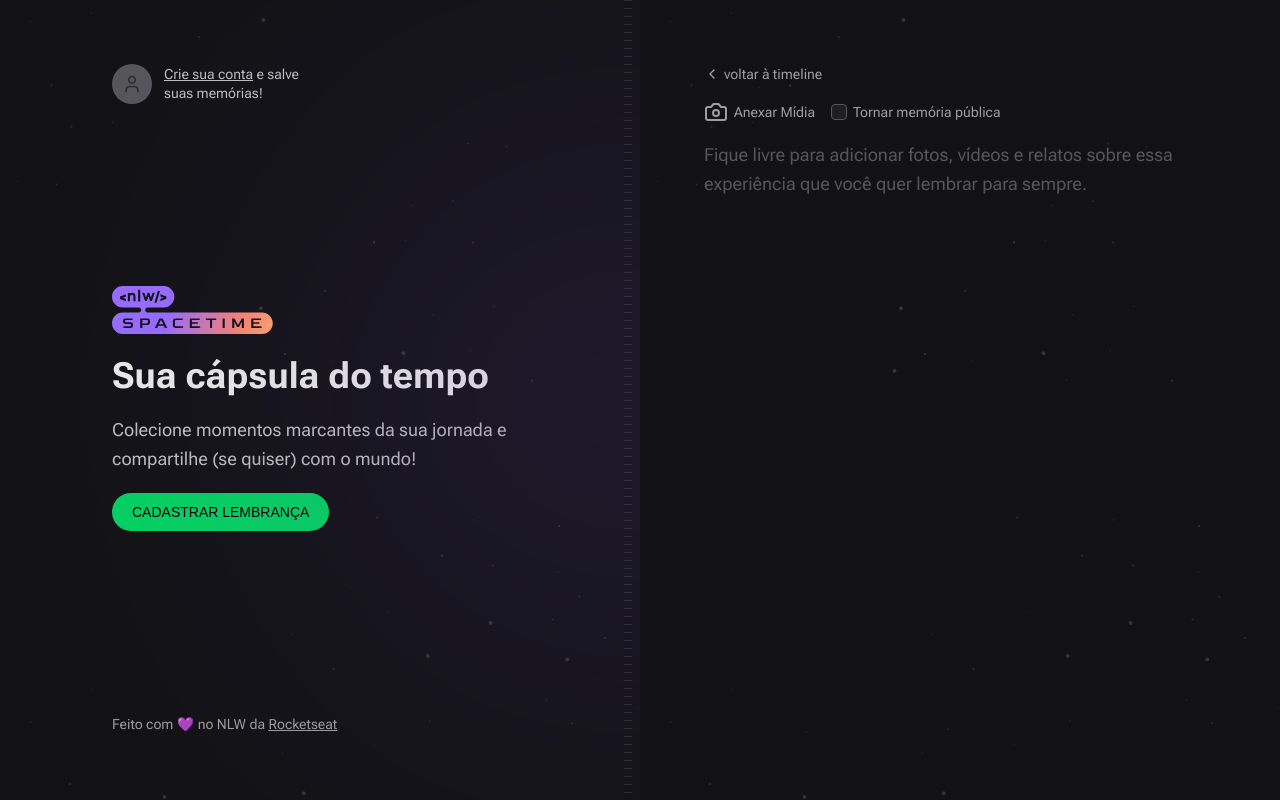
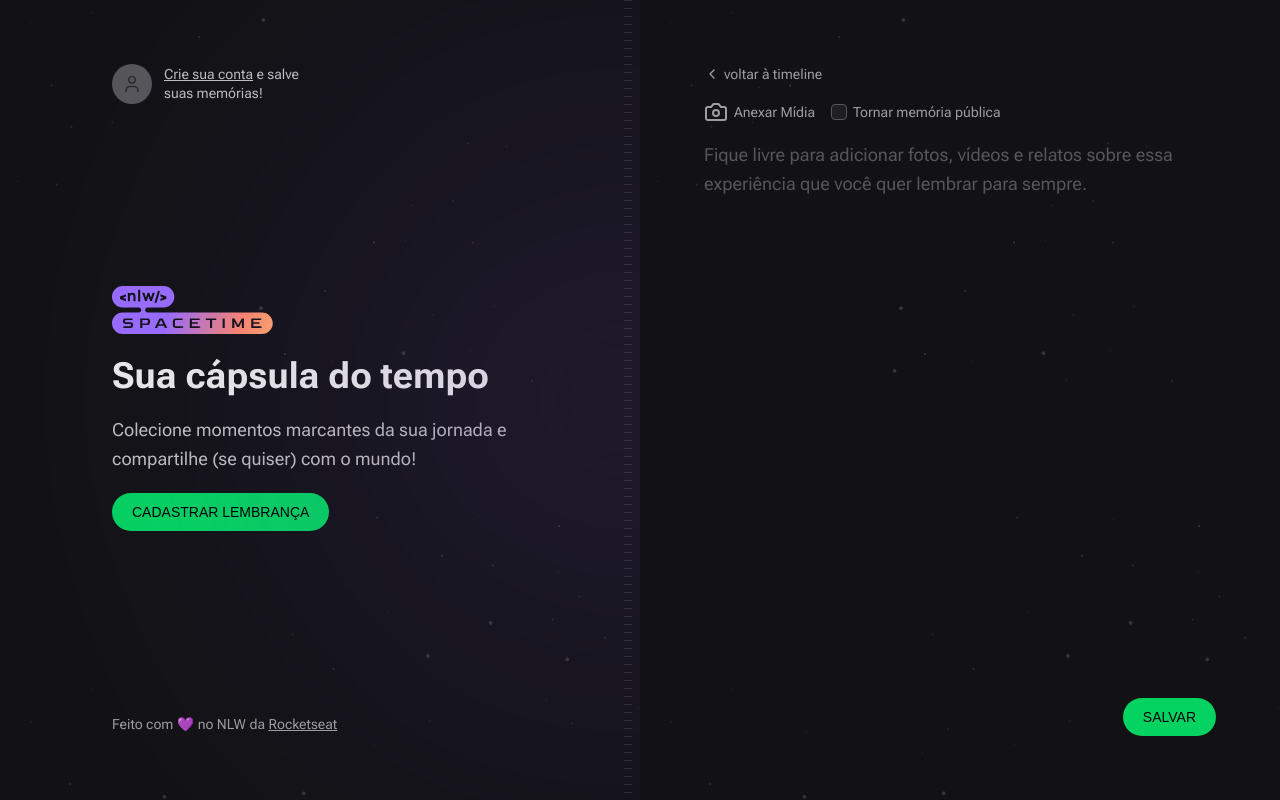
Before and after one commit to severinocarlos/NLW-Spacetime, a Next.js app in the folder web/: page /memories/new in a window 1280 px wide. Built offline with nearby package versions, Linux system fonts and the light colour scheme; no server answers; a web font is replaced by a local one.

Commit message:
fixe: upload files

```diff
--- a/web/package.json
+++ b/web/package.json
@@ -16,6 +16,7 @@
     "axios": "^1.4.0",
     "eslint": "8.40.0",
     "eslint-config-next": "13.4.2",
+    "js-cookie": "^3.0.5",
     "jwt-decode": "^3.1.2",
     "lucide-react": "^0.219.0",
     "next": "13.4.2",
@@ -26,6 +27,7 @@
     "typescript": "5.0.4"
   },
   "devDependencies": {
-    "@tailwindcss/forms": "^0.5.3"
+    "@tailwindcss/forms": "^0.5.3",
+    "@types/js-cookie": "^3.0.3"
   }
 }
--- a/web/src/app/memories/new/page.tsx
+++ b/web/src/app/memories/new/page.tsx
@@ -1,5 +1,5 @@
-import { MediaPicker } from "@/components/MediaPicker";
-import { Camera, ChevronLeft } from "lucide-react";
+import { NewMemoryForm } from "@/components/NewMemoryForm";
+import { ChevronLeft } from "lucide-react";
 import Link from "next/link";
 
 export default function NewMemory() {
@@ -13,28 +13,7 @@
                 voltar à timeline
             </Link>
 
-            <form className="flex flex-1 flex-col gap-2">
-                <div className="flex items-center gap-4">
-                    <label htmlFor="media" className="flex cursor-pointer items-center gap-1.5 text-sm text-gray-200 hover:text-gray-100">
-                        <Camera />
-                        Anexar Mídia
-                    </label>
-
-                    <label htmlFor="isPublic" className="flex items-center gap-1.5 text-sm text-gray-200 hover:text-gray-100">
-                        <input type="checkbox" name="isPublic" id="isPublic" value="true" className="h-4 w-4 rounded border-gray-400 bg-gray-700 text-purple-500"/>
-                        Tornar memória pública
-                    </label>
-                </div>
-
-                <MediaPicker />
-                <textarea
-                    name="content"
-                    spellCheck={false}
-                    className="w-full flex-1 resize-none rounded border-0 bg-transparent p-0 text-lg leading-relaxed text-gray-100 placeholder:text-gray-400 focus:ring-0"
-                    placeholder="Fique livre para adicionar fotos, vídeos e relatos sobre essa experiência que você quer lembrar para sempre."
-                />
-            </form>
-
+            <NewMemoryForm />
         </div>
     )
 }
--- a/web/src/components/MediaPicker.tsx
+++ b/web/src/components/MediaPicker.tsx
@@ -21,12 +21,13 @@
         <>
             <input
                 onChange={onFileSelected}
+                name="coverUrl"
                 type="file" id="media"
                 className="invisible h-0 w-0"
                 accept="image/*"
             />
 
-            {preview && <img src={preview} alt="" className="aspect-video w-full roudend-lg object-cover"/> }
+            {preview && <img src={preview} alt="" className="aspect-video w-full rounded-lg object-cover"/> }
         </>
 
     )
--- /dev/null
+++ b/web/src/components/NewMemoryForm.tsx
@@ -0,0 +1,77 @@
+'use client'
+
+import { Camera } from "lucide-react";
+import { MediaPicker } from "./MediaPicker";
+import { FormEvent } from "react";
+import Cookie from 'js-cookie'
+import { api } from "@/lib/api";
+import { useRouter } from "next/navigation";
+
+export function NewMemoryForm() {
+    const router = useRouter()
+
+    async function handleCreateMemory(event: FormEvent<HTMLFormElement>) {
+        event.preventDefault()
+
+        const formData = new FormData(event.currentTarget)
+
+        const fileToUpload = formData.get('coverUrl')
+
+        let coverUrl = ''
+
+        if (fileToUpload) {
+            const uploadFormData = new FormData()
+            uploadFormData.set('file', fileToUpload)
+
+            const uploadResponse = await api.post('/upload', uploadFormData)
+
+            coverUrl = uploadResponse.data.fileUrl
+        }
+        const token = Cookie.get('token')
+
+        await api.post('/memories', {
+            coverUrl,
+            content: formData.get('content'),
+            isPublic: formData.get('isPublic')
+        }, {
+            headers: {
+                Authorization: `Bearer ${token}`
+            }
+        })
+
+        router.push('/')
+    }
+
+
+    return (
+        <form onSubmit={handleCreateMemory} className="flex flex-1 flex-col gap-2">
+            <div className="flex items-center gap-4">
+                <label htmlFor="media" className="flex cursor-pointer items-center gap-1.5 text-sm text-gray-200 hover:text-gray-100">
+                    <Camera />
+                    Anexar Mídia
+                </label>
+
+                <label htmlFor="isPublic" className="flex items-center gap-1.5 text-sm text-gray-200 hover:text-gray-100">
+                    <input type="checkbox" name="isPublic" id="isPublic" value="true" className="h-4 w-4 rounded border-gray-400 bg-gray-700 text-purple-500"/>
+                    Tornar memória pública
+                </label>
+            </div>
+
+            <MediaPicker />
+            <textarea
+                name="content"
+                spellCheck={false}
+                className="w-full flex-1 resize-none rounded border-0 bg-transparent p-0 text-lg leading-relaxed text-gray-100 placeholder:text-gray-400 focus:ring-0"
+                placeholder="Fique livre para adicionar fotos, vídeos e relatos sobre essa experiência que você quer lembrar para sempre."
+            />
+
+            <button
+                type="submit"
+                className='inline-block self-end rounded-full bg-green-500 px-5 py-3 font-alt text-sm uppercase leading-none text-black hover:bg-green-600'
+            >
+                Salvar
+
+            </button>
+        </form>
+    )
+}
```
Also changed, not shown: 1 other file (tests, documents, lock files or other folders).
